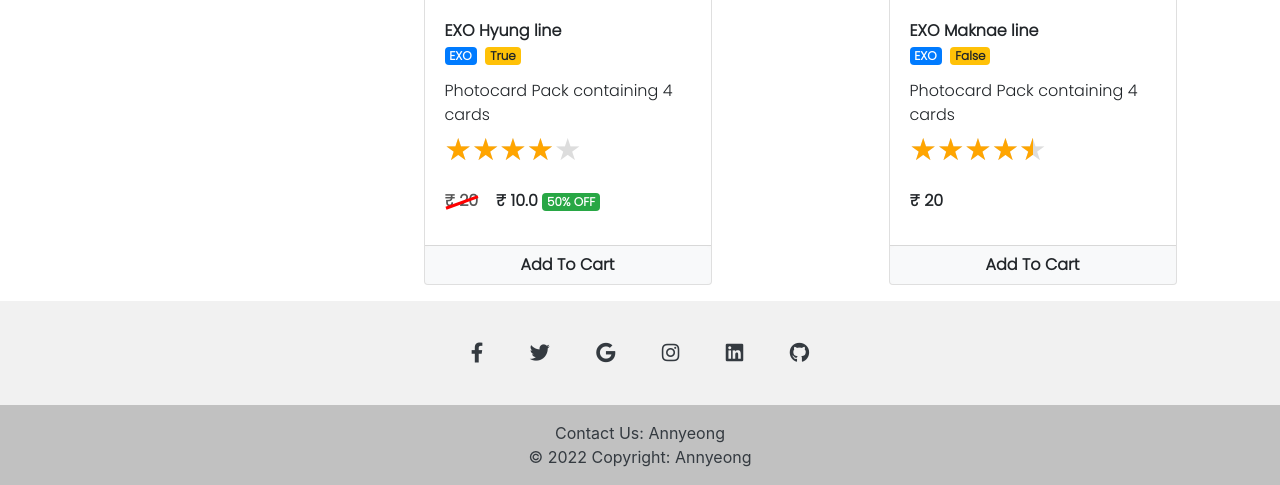
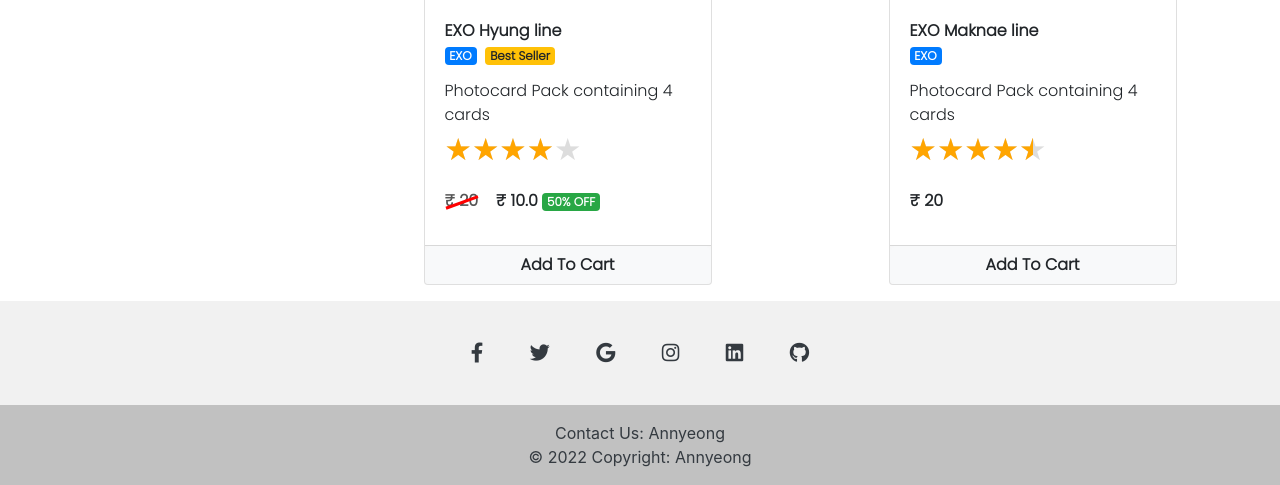
Before and after one commit to meghanaayyala/annyeongwebsite, a Django app: page /store in a window 1280 px wide. Shown: the part 3304-3789 px from the top of the page. Run offline with Django 3.2, Linux system fonts and the light colour scheme; data comes from the database, SQL or seed files in the repository; both versions use the stored data as it was after the commit; some libraries are stand-ins or nearby versions.

Commit message:
updated bestseller field

```diff
--- a/store/models/product.py
+++ b/store/models/product.py
@@ -10,7 +10,7 @@
     # added rating
     rating=models.CharField(max_length=5,default='',null=True,blank=True)
     # added bestsellerstatus
-    bestsellerstatus=models.CharField(max_length=50,default='',null=True,blank=True)
+    bestsellerstatus=models.BooleanField(default=False)
     image = models.ImageField(upload_to='uploads/products/')
 
     #adding discount
--- a/store/templates/index.html
+++ b/store/templates/index.html
@@ -47,7 +47,11 @@
 					<div class="card-body">
 						<p class="card-title" style="font-weight: bold;font-family: 'Poppins', sans-serif; ">{{product.name}}<br>
 							<span class="badge badge-primary"><!--changehereforcolors-->{{product.category}}</span>&nbsp;
-							<span class="badge badge-warning"><!--changehereforcolors-->{{product.bestsellerstatus}}</span>&nbsp;
+							{% if product.bestsellerstatus %}
+							<span class="badge badge-warning">Best Seller</span>&nbsp;
+							{%else%}
+							<!---->
+							{%endif%}
 						</p>
 						<p class="card-text" style="font-family: 'Poppins', sans-serif; font-weight: 200;">{{product.description}}<br>
 						<i data-star="{{product.rating}}"></i> <br>
```
Also changed, not shown: db.sqlite3, store/migrations/0018_auto_20220715_1229.py (added).
